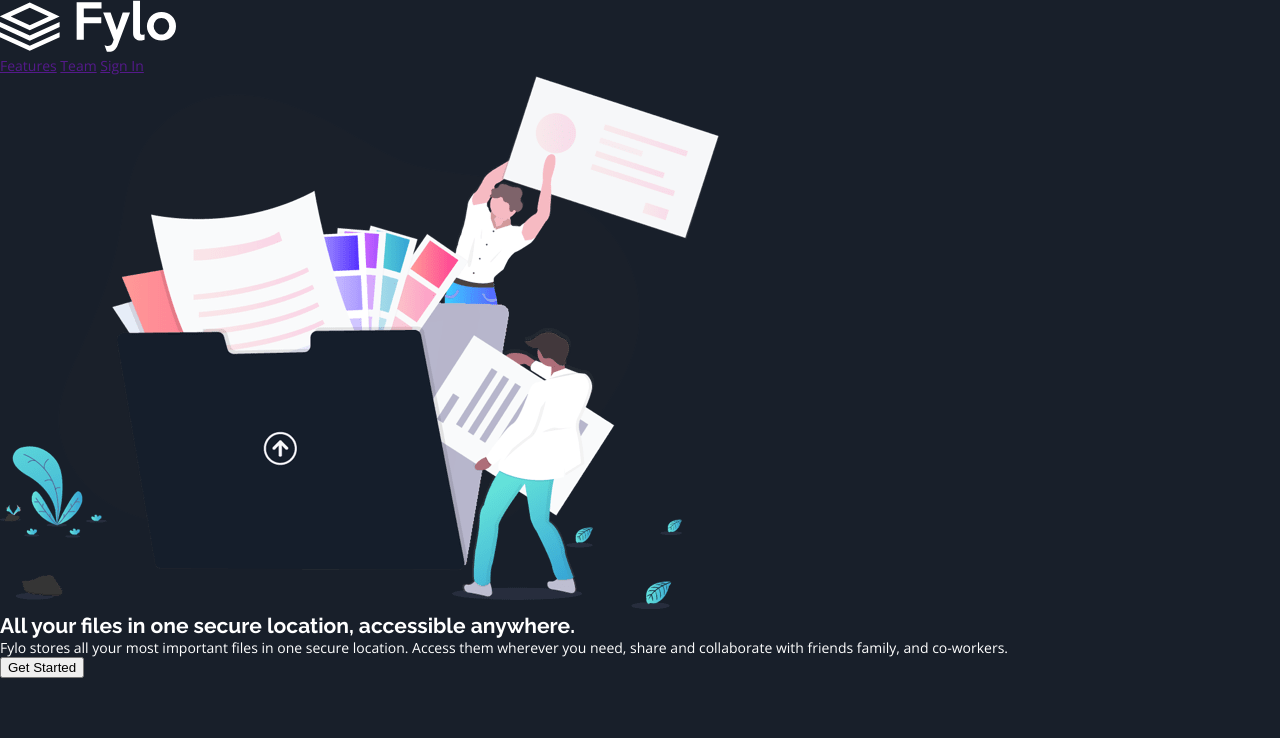
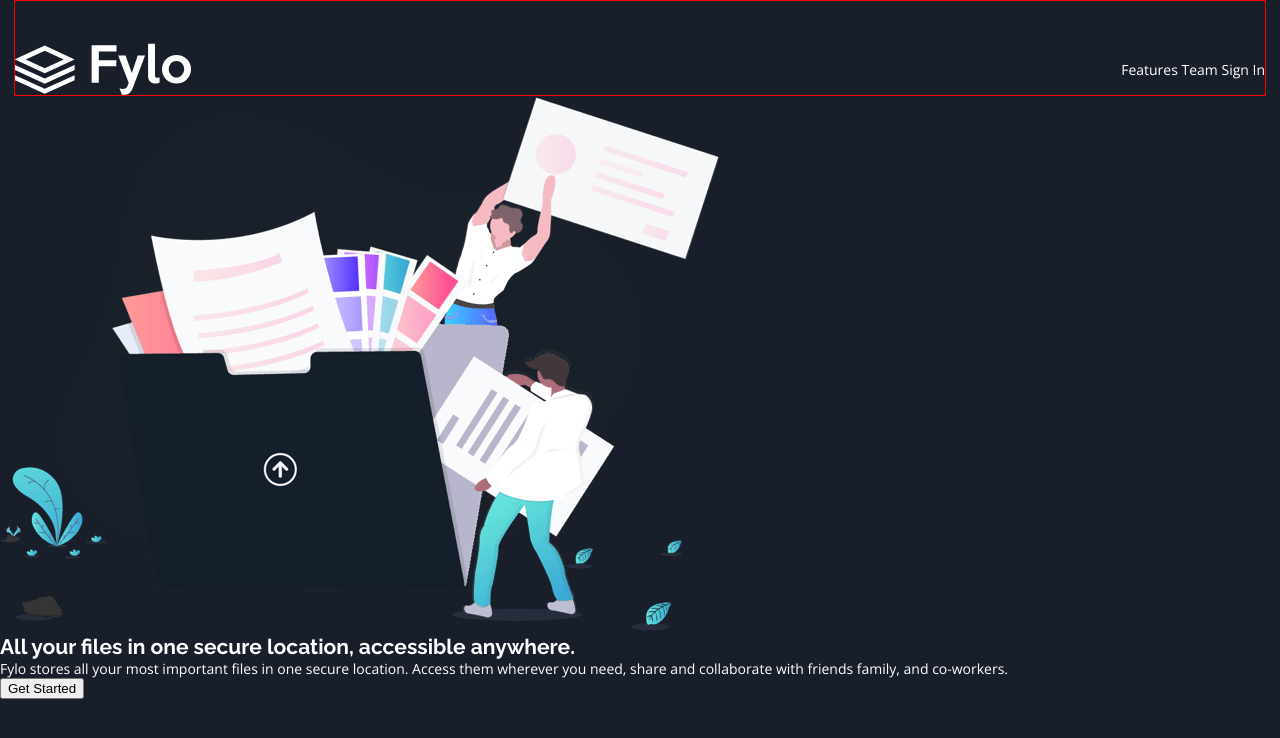
Before and after one commit to yxrchhhhxpppp/bootcamp-tecsup, a plain HTML site: page semana03/dia02-css-landing-page/index.html in a window 1280 px wide. Drawn offline with nearby package versions, Linux system fonts and the light colour scheme.

Commit message:
dia02-css-landing-page

```diff
--- a/semana03/dia02-css-landing-page/styles.css
+++ b/semana03/dia02-css-landing-page/styles.css
@@ -21,11 +21,45 @@ body {
     font-family: "Open Sans", sans-serif;
 }
 
+a {
+    color: inherit;
+
+    text-decoration: none;
+}
+
+img {
+    /*--- RWD (Responsive Web Design) forma de adaptar los dispositivos a páginas ---*/
+
+    max-width: 100%; /*--- Nunca sale del contenedor o se adapta al dispositivo y ancho ---*/
+
+    height: auto; /*--- Conserva la proporción de altura siempre ---*/
+}
+
 h1 {
    /* font-size: 2rem; */ /*--- Es lo mismo que decir 2rem <> 2 * 14px <> 28px ---*/
    font-family: "Raleway", sans-serif;
 }
 
+/* UTILES */
+
 .hidden {
     display: none; /*--- Esta oculto ---*/
 }
+
+/*--- HEADER SECTION ---*/
+
+.header {
+    border: 1px solid red;
+
+    display: flex;
+    justify-content: space-between; /*--- Divide el espacio en ambos lados (extremos) ---*/
+    align-items: center;
+
+    padding-top: 3rem; /*--- Espacio entre contenido y borde superior (por el "top") ---*/ /* 42px <> 3rem <> 3 * 14px */
+
+    margin: 0 1rem; /*--- Espaciado (el 0 es arriba y abajo, y el 1 es derecha e izquierda) ---*/
+}
+
+.header__nav {
+    /* TODO: termimar el css de esta navegación */
+}
```
